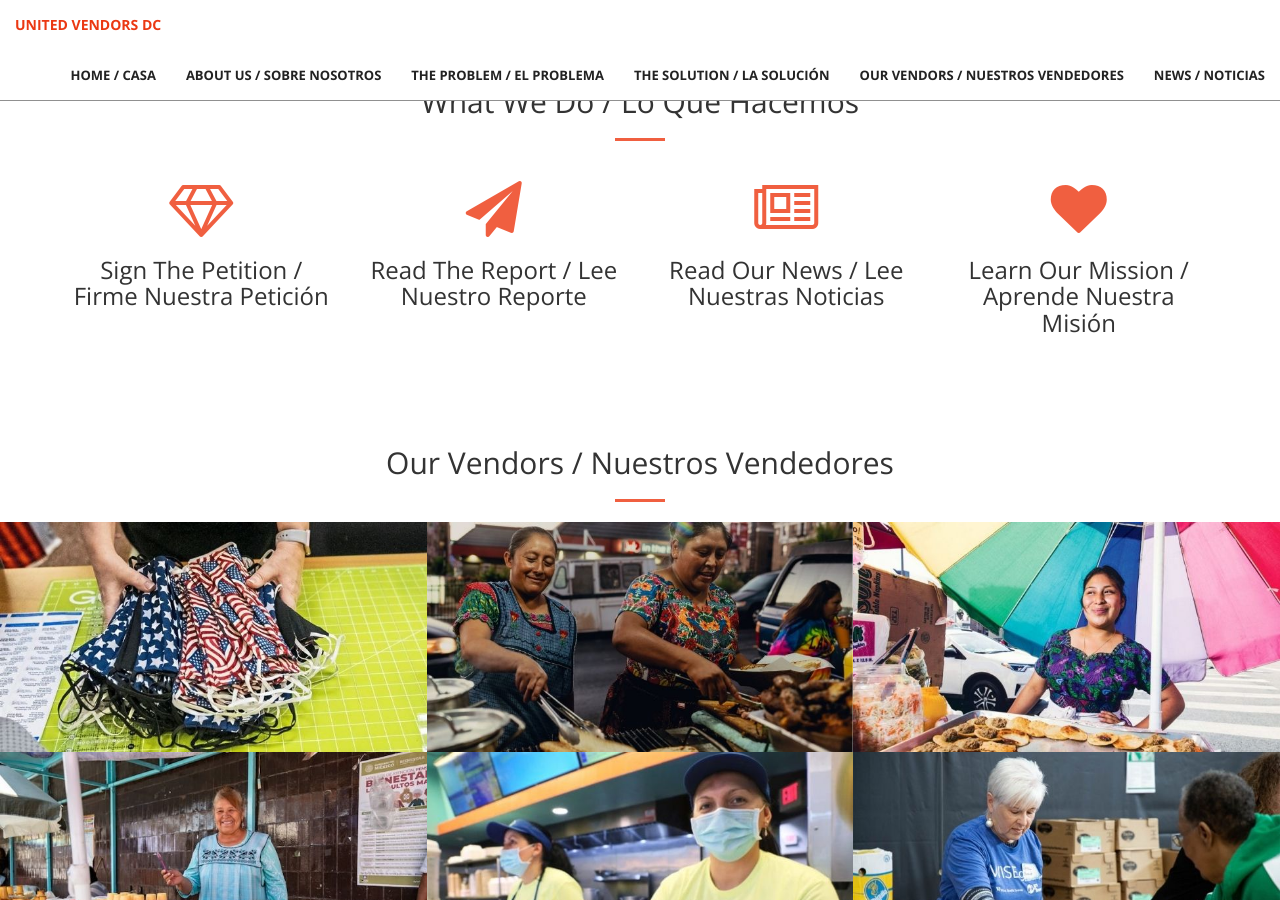
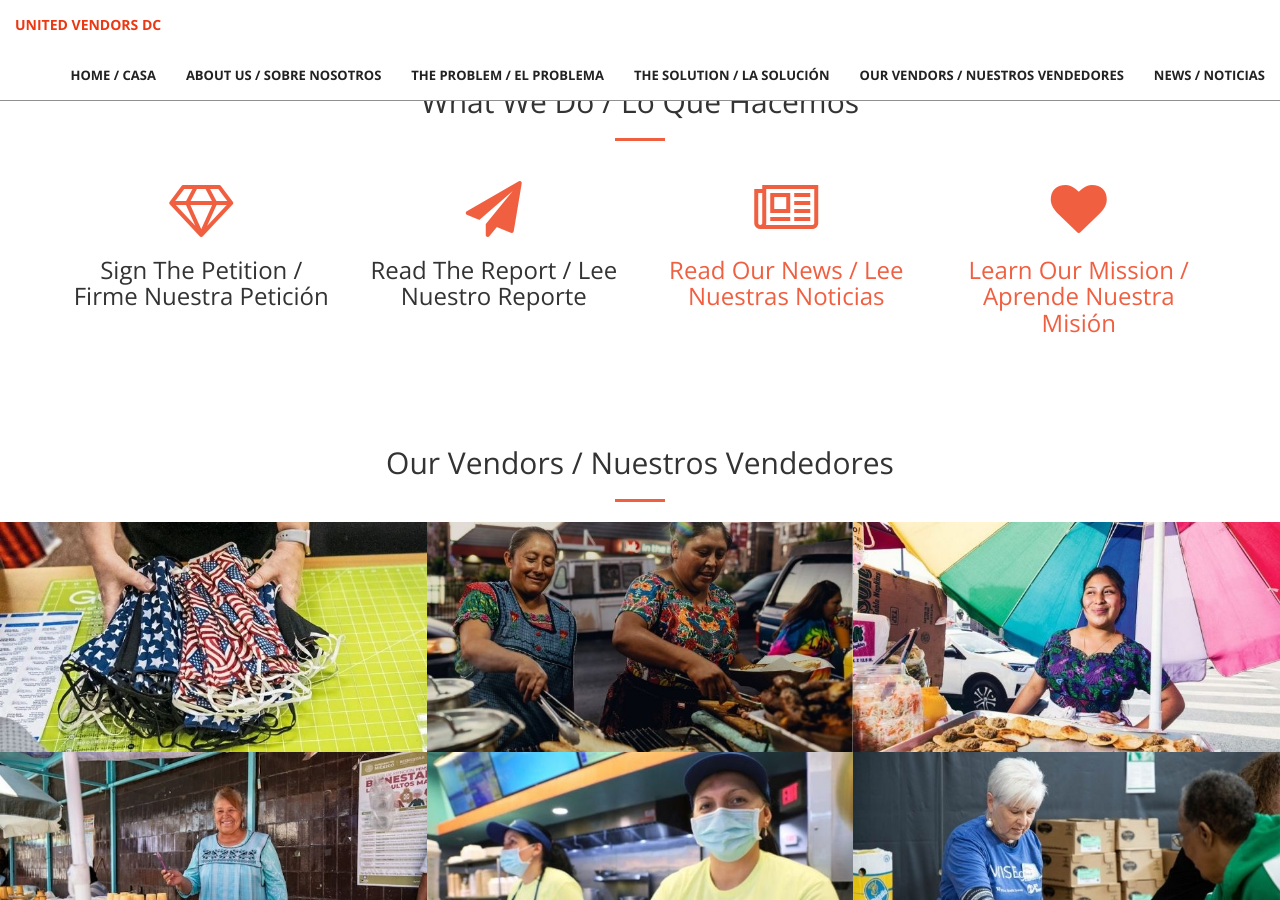
Before and after one commit to UnitedVendorsDC/unitedvendorsdc.github.io, a Jekyll site: the page built from index.html, in a window 1280 px wide and 900 px high, scrolled down 1473 px. Built offline with Jekyll 4.4.1, drawn with Linux system fonts in a browser that asks for light colours.

Commit message:
links fixed

```diff
--- a/_includes/call-to-action.html
+++ b/_includes/call-to-action.html
@@ -6,7 +6,7 @@
                 <hr class="light">
                 <p class="text-faded">We are a coalition of street vendors in Washington, D.C. Our passion is to serve our community. Many of us do this by vending cultural foods. Other vendors sell clothing, lotions, and even face masks. Together, we are United Vendors active in the community to enrich it with culture and to help it grow the economy.</p>
                 <p class="text-faded">Somos una coalición de vendedores ambulantes en Washington, D.C. Nuestra pasión es servir a nuestra comunidad. Muchos de nosotros hacemos esto vendiendo comida culturales. Otros vendedores venden ropa, lociones e incluso máscaras. Juntos, somos Vendedores Unidos activos en la comunidad para llenarla con cultura y ayudar a crecer la economía.</p>
-                <a href="#" class="btn btn-default btn-xl">Find Out More</a>
+                <a href="about.html" class="btn btn-default btn-xl">Find Out More</a>
             </div>
         </div>
     </div>
--- a/_includes/nav.html
+++ b/_includes/nav.html
@@ -8,7 +8,7 @@
                 <span class="icon-bar"></span>
                 <span class="icon-bar"></span>
             </button>
-            <a class="navbar-brand page-scroll" href="#page-top">United Vendors DC</a>
+            <a class="navbar-brand page-scroll" href="/">United Vendors DC</a>
         </div>
 
         <!-- Collect the nav links, forms, and other content for toggling -->
--- a/_includes/portfolio.html
+++ b/_includes/portfolio.html
@@ -11,7 +11,7 @@
     <div class="container-fluid">
         <div class="row no-gutter">
             <div class="col-lg-4 col-sm-6">
-                <a href="#" class="portfolio-box">
+                <a href="vendors.html" class="portfolio-box">
                     <img src="img/portfolio/rasul_masks_650*350.jpg" class="img-responsive" alt="">
                     <!--Image from https://www.post-gazette.com/news/health/2020/04/16/where-can-i-buy-order-homemade-masks-pittsburgh-allegheny-county-covid-19/stories/202004160136-->
                     <div class="portfolio-box-caption">
@@ -27,7 +27,7 @@
                 </a>
             </div>
             <div class="col-lg-4 col-sm-6">
-                <a href="#" class="portfolio-box">
+                <a href="vendors.html" class="portfolio-box">
                     <img src="img/portfolio/santiaga_guatemalan_food_650*350.jpg" class="img-responsive" alt="">
                     <!--Image by Rozette Rago from https://www.nytimes.com/2019/10/29/dining/little-guatemala-los-angeles.html-->
                     <div class="portfolio-box-caption">
@@ -43,7 +43,7 @@
                 </a>
             </div>
             <div class="col-lg-4 col-sm-6">
-                <a href="#" class="portfolio-box">
+                <a href="vendors.html" class="portfolio-box">
                     <img src="img/portfolio/mary_mexican_food_650*350.jpg" class="img-responsive" alt="">
                     <!--Image by Christina Gandolfo from https://www.lamag.com/digestblog/best-street-food-los-angeles/-->
                     <div class="portfolio-box-caption">
@@ -59,7 +59,7 @@
                 </a>
             </div>
             <div class="col-lg-4 col-sm-6">
-                <a href="#" class="portfolio-box">
+                <a href="vendors.html" class="portfolio-box">
                     <img src="img/portfolio/maria_mexican_food_650*350.jpg" class="img-responsive" alt="">
                     <!--Image from https://eatmexico.com/useful-spanish-phrases-to-use-while-exploring-mexico-citys-culinary-scene/-->
                     <div class="portfolio-box-caption">
@@ -75,7 +75,7 @@
                 </a>
             </div>
             <div class="col-lg-4 col-sm-6">
-                <a href="#" class="portfolio-box">
+                <a href="vendors.html" class="portfolio-box">
                     <img src="img/portfolio/aloisa_venezuelan_food_650*350.jpg" class="img-responsive" alt="">
                     <!--Image by Michael Sears from https://www.jsonline.com/story/entertainment/dining/carol-deptolla/2020/07/21/venezuelan-food-milwaukee-3-restaurants-serve-arepas-specialties/5425061002/-->
                     <div class="portfolio-box-caption">
@@ -91,7 +91,7 @@
                 </a>
             </div>
             <div class="col-lg-4 col-sm-6">
-                <a href="#" class="portfolio-box">
+                <a href="vendors.html" class="portfolio-box">
                     <img src="img/portfolio/jair_volunteer_650*350.jpg" class="img-responsive" alt="">
                     <!--Image from https://www.jbsa.mil/News/News/Article/461980/bamc-volunteers-fill-vital-role-in-health-care-mission/-->
                     <div class="portfolio-box-caption">
--- a/_includes/services.html
+++ b/_includes/services.html
@@ -24,13 +24,13 @@
             <div class="col-lg-3 col-md-6 text-center">
                 <div class="service-box">
                     <i class="fa fa-4x fa-newspaper-o wow bounceIn text-primary" data-wow-delay=".2s"></i>
-                    <h3>Read Our News / Lee Nuestras Noticias</h3>
+                    <h3><a href="news.html">Read Our News / Lee Nuestras Noticias</a></h3>
                 </div>
             </div>
             <div class="col-lg-3 col-md-6 text-center">
                 <div class="service-box">
                     <i class="fa fa-4x fa-heart wow bounceIn text-primary" data-wow-delay=".3s"></i>
-                    <h3>Learn Our Mission / Aprende Nuestra Misión </h3>
+                    <h3><a href="solution.html">Learn Our Mission / Aprende Nuestra Misión</a></h3>
                 </div>
             </div>
         </div>
```
